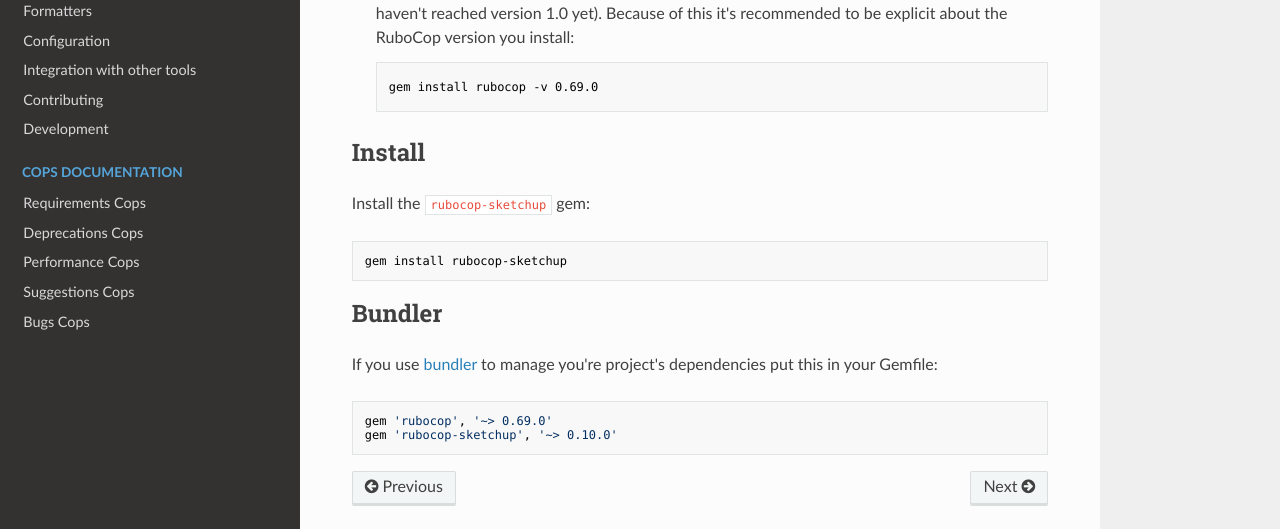
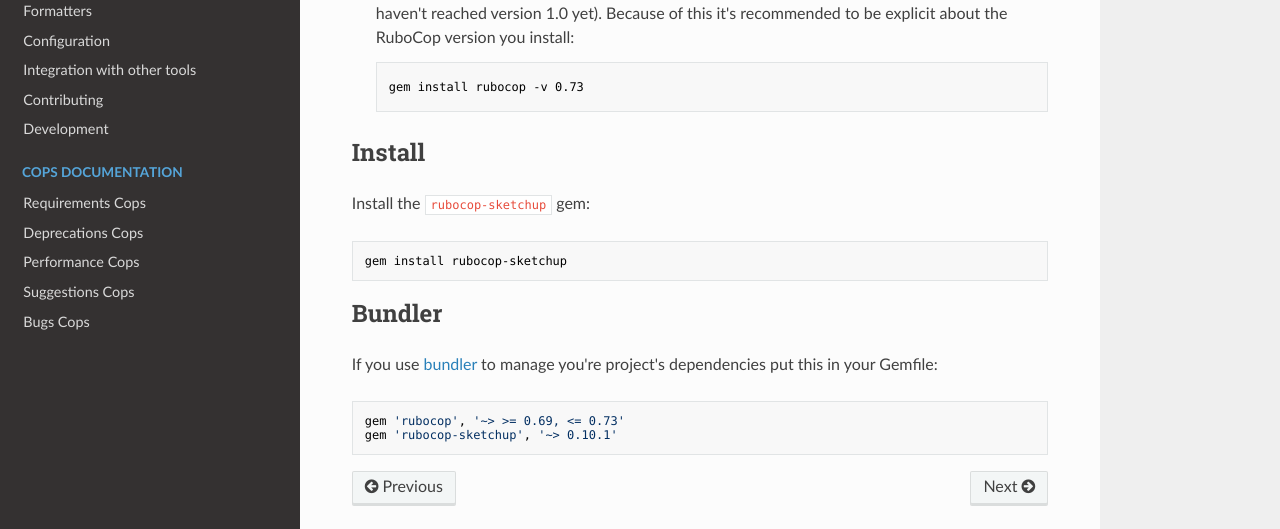
Before and after one commit to SketchUp/rubocop-sketchup, an MkDocs documentation site: the page built from manual/installation.md, in a window 1280 px wide and 970 px high. Shown: the part 334-863 px from the top of the window. Built offline with MkDocs 1.6.1, drawn with Linux system fonts in a browser that asks for light colours; nearby versions of some CDN libraries.

Commit message:
Cut version 0.10.1

```diff
--- a/manual/installation.md
+++ b/manual/installation.md
@@ -6,7 +6,7 @@
 
 * The [RuboCop](http://batsov.com/rubocop/) gem must also be installed. RuboCop's development is moving at a very rapid pace and there are often backward-incompatible changes between minor releases (since they haven't reached version 1.0 yet). Because of this it's recommended to be explicit about the RuboCop version you install:
 
-        gem install rubocop -v 0.69.0
+        gem install rubocop -v 0.73
 
 ## Install
 
@@ -18,5 +18,5 @@ Install the `rubocop-sketchup` gem:
 
 If you use [bundler](http://bundler.io/) to manage you're project's dependencies put this in your Gemfile:
 
-    gem 'rubocop', '~> 0.69.0'
-    gem 'rubocop-sketchup', '~> 0.10.0'
+    gem 'rubocop', '~> >= 0.69, <= 0.73'
+    gem 'rubocop-sketchup', '~> 0.10.1'
```
Also changed, not shown: README.md (+1 -1 lines), manual/integration_with_other_tools.md (+2 -2 lines), 1 other file.
